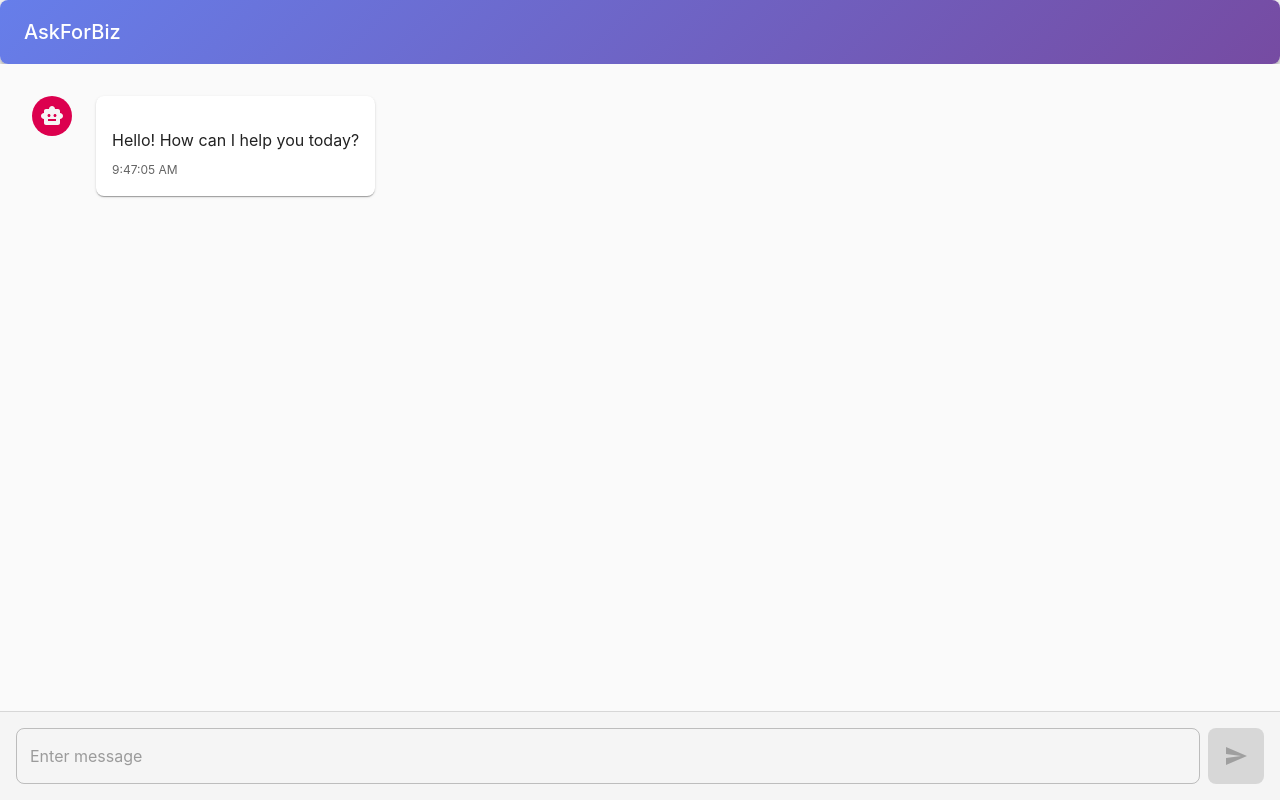
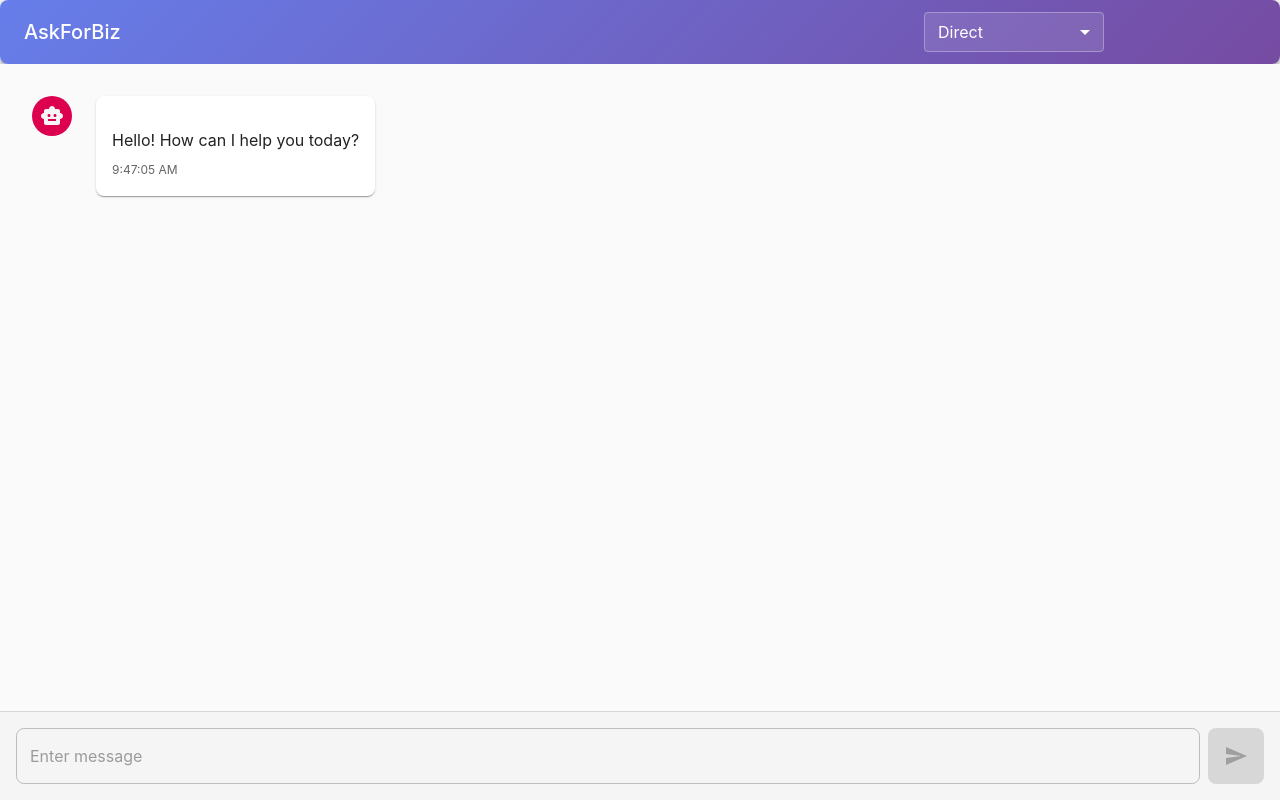
Before and after one commit to malinthaprasan/chat-app, a React (Create React App) app: page / in a window 1280 px wide. Built offline with nearby package versions, Linux system fonts and the light colour scheme; some icons are missing.

Commit message:
add endpoint selection from the toolbar

```diff
--- a/src/App.js
+++ b/src/App.js
@@ -25,6 +25,8 @@ import {
   FormControlLabel,
   Radio,
   RadioGroup,
+  Select,
+  MenuItem,
   useTheme,
   useMediaQuery
 } from '@mui/material';
@@ -703,6 +705,30 @@ ${selectedConfig.authType === 'bearer' ? `Authorization: Bearer ${selectedConfig
           <Typography variant="h6" component="div" sx={{ flexGrow: 1 }}>
             AskForBiz
           </Typography>
+          <FormControl size="small" sx={{ width: 180, mr: 2, display: { xs: 'none', md: 'block' } }}>
+            <Select
+              value={apiConfig.selectedEndpoint}
+              onChange={(e) => setApiConfig(prev => ({ ...prev, selectedEndpoint: e.target.value }))}
+              displayEmpty
+              sx={{
+                backgroundColor: 'rgba(255, 255, 255, 0.1)',
+                color: 'white',
+                width: '100%',
+                '& .MuiSelect-icon': {
+                  color: 'white'
+                },
+                '& .MuiOutlinedInput-notchedOutline': {
+                  borderColor: 'rgba(255, 255, 255, 0.3)'
+                },
+                '&:hover .MuiOutlinedInput-notchedOutline': {
+                  borderColor: 'rgba(255, 255, 255, 0.5)'
+                }
+              }}
+            >
+              <MenuItem value="endpoint1">Direct</MenuItem>
+              <MenuItem value="endpoint2">Via Egress GW</MenuItem>
+            </Select>
+          </FormControl>
           <Box sx={{ display: 'flex', alignItems: 'center', gap: 1 }}>
             <IconButton
               color="inherit"
@@ -1039,12 +1065,12 @@ ${selectedConfig.authType === 'bearer' ? `Authorization: Bearer ${selectedConfig
                 <FormControlLabel
                   value="endpoint1"
                   control={<Radio />}
-                  label="Endpoint 1"
+                  label="Direct"
                 />
                 <FormControlLabel
                   value="endpoint2"
                   control={<Radio />}
-                  label="Endpoint 2"
+                  label="Via Egress GW"
                 />
               </RadioGroup>
             </FormControl>
@@ -1053,7 +1079,7 @@ ${selectedConfig.authType === 'bearer' ? `Authorization: Bearer ${selectedConfig
             {apiConfig.selectedEndpoint === 'endpoint1' && (
               <Paper sx={{ p: 2, mb: 3, border: 2, borderColor: 'primary.main' }}>
                 <Typography variant="h6" sx={{ mb: 2, color: 'primary.main' }}>
-                  Endpoint 1
+                  Direct
                 </Typography>
                 <TextField
                   fullWidth
@@ -1088,7 +1114,7 @@ ${selectedConfig.authType === 'bearer' ? `Authorization: Bearer ${selectedConfig
             {apiConfig.selectedEndpoint === 'endpoint2' && (
               <Paper sx={{ p: 2, border: 2, borderColor: 'primary.main' }}>
                 <Typography variant="h6" sx={{ mb: 2, color: 'primary.main' }}>
-                  Endpoint 2
+                  Via Egress GW
                 </Typography>
                 <TextField
                   fullWidth
```
